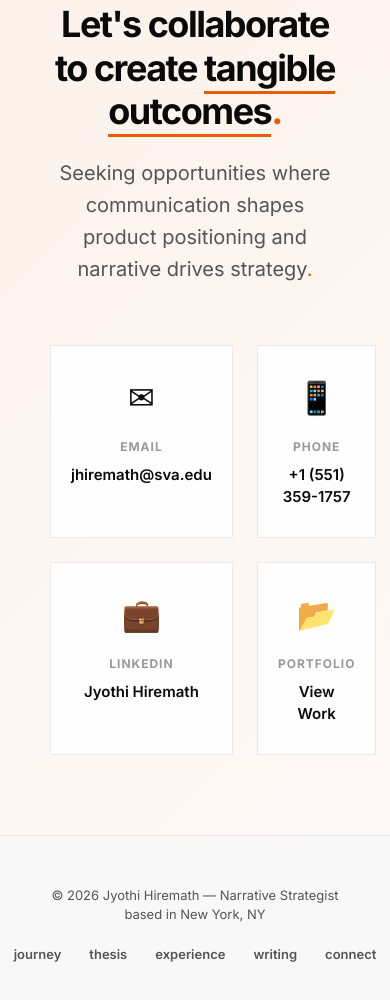
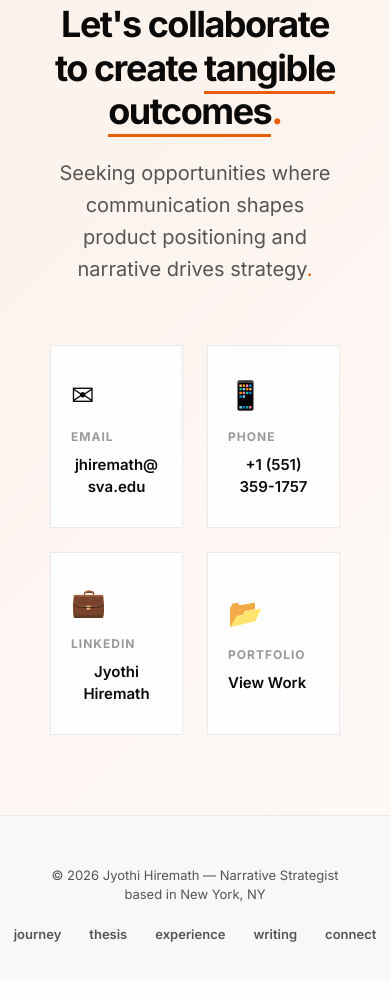
Before and after one commit to singhal-deepak/jyothi_portfolio, a plain HTML site: page index.html in a window 390 px wide. Shown: the part 8665-9665 px from the top of the page. Drawn offline with Linux system fonts and the light colour scheme.

Commit message:
contact card fixed

```diff
--- a/index.html
+++ b/index.html
@@ -610,6 +610,11 @@ background: #111111;
             text-decoration: none;
             color: var(--black);
             display: block;
+
+			    display: flex;
+    flex-direction: column;
+    align-items: flex-start;
+    justify-content: center;
         }
 
         .contact-card:hover {
@@ -748,13 +753,7 @@ padding:8px 18px;
 border-radius:30px;
 font-weight:600;
 }
-.opp-badge{
-border:2px solid #7edaa4;
-color:#3abf73;
-padding:8px 18px;
-border-radius:30px;
-font-weight:600;
-}
+
 
 
 /* ✅ PASTE RESPONSIVE PATCH HERE */
@@ -845,6 +844,19 @@ img {
         max-width: 280px;
         text-align: center;
     }
+
+	.contact-card {
+    width: 100%;
+}
+
+.contact-icon {
+    font-size: 28px;
+    margin-bottom: 12px;
+}
+
+.contact-value {
+    word-break: break-word;
+}
 
     .stat { padding: 36px 20px; }
     .stat-number { font-size: 40px; }
```
